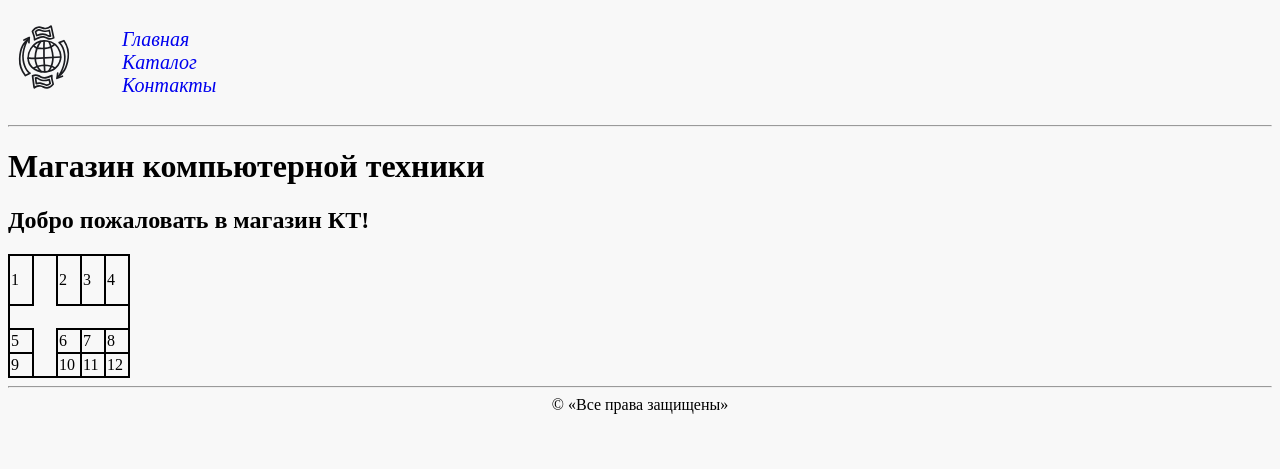
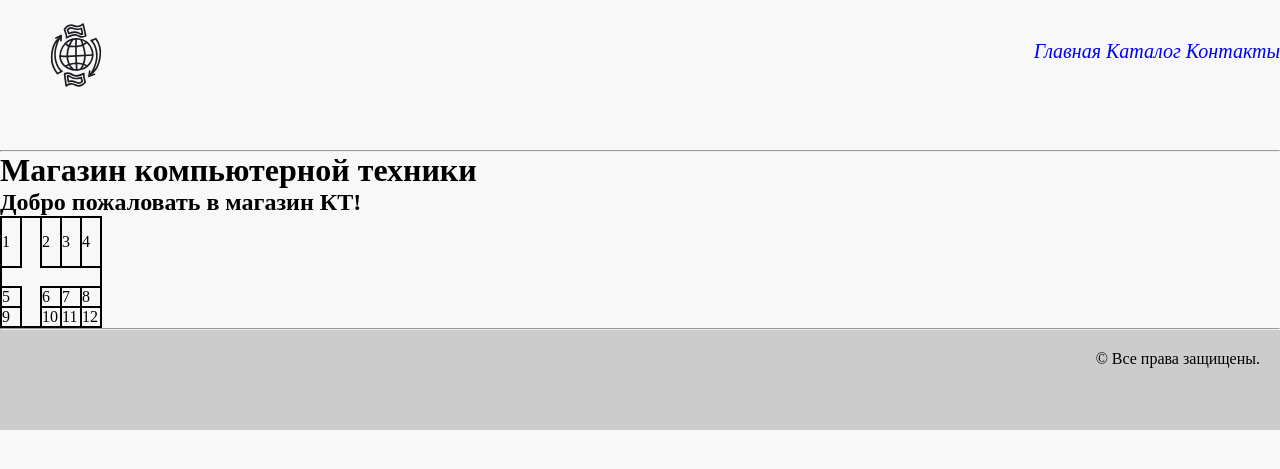
Before and after one commit to Pentix1985/Bush, a PHP site: page /index.html in a window 1280 px wide. Shown: the top 469 px of the page. Run offline with PHP 8.4, Linux system fonts and the light colour scheme.

Commit message:
Lesson5 HW in progress

```diff
--- a/HTML&CSS/Geekbrains/Lesson5/css/style.css
+++ b/HTML&CSS/Geekbrains/Lesson5/css/style.css
@@ -1,5 +1,27 @@
+* {
+    box-sizing: border-box;
+    margin: 0;
+    padding: 0;
+}
+
 body {
     background-color: #f8f8f8;
+}
+
+.container {
+    max-width: 1920px;
+    margin: 0 auto;
+}
+
+.header {
+    min-height: 150px;
+}
+
+.logo {
+    margin-top: 20px;
+    margin-left: 40px;
+    float: left;
+    overflow: hidden;
 }
 
 .menu {
@@ -7,7 +29,13 @@ body {
     color: blue;
     font-size: 20px;
     font-style: italic;
-    max-width: 130px;
+    margin: 40px 0 0 0;
+    padding: 0;
+    float: right;
+    overflow: hidden;
+}
+
+.menu li {
     display: inline-block;
 }
 
@@ -81,6 +109,7 @@ form li input[type="email"]:focus {
 
 .img__rew {
     outline: 3px solid green;
+    float: left;
 }
 
 .img__rew:hover {
@@ -104,4 +133,13 @@ td {
 
 .footer {
     text-align: center;
+    min-height: 100px;
+    background-color: #cccccc;
+    text-align: right;
 }
+
+.footer p {
+    float: right;
+    overflow: hidden;
+    margin: 20px 20px 0 0;
+}
--- a/HTML&CSS/Geekbrains/Lesson5/index.html
+++ b/HTML&CSS/Geekbrains/Lesson5/index.html
@@ -7,6 +7,7 @@
     <link rel="stylesheet" href="css/style.css">
 </head>
 <body>
+    <div class="container">
         <div class="header">
             <img class="logo" src="img/world_transfer_money_icon_179031.svg" alt="logo" width="70" height="70">
             <ul class="menu">
@@ -43,6 +44,7 @@
             </tr>
         </table>
         <hr>
-    <div class="footer">&copy; &laquo;Все права защищены&raquo;</div>
+        <div class="footer"><p>&copy; Все права защищены.</p></div>
+    </div>
 </body>
 </html>
```
Lines whose indentation alone changed are shown as unchanged.
